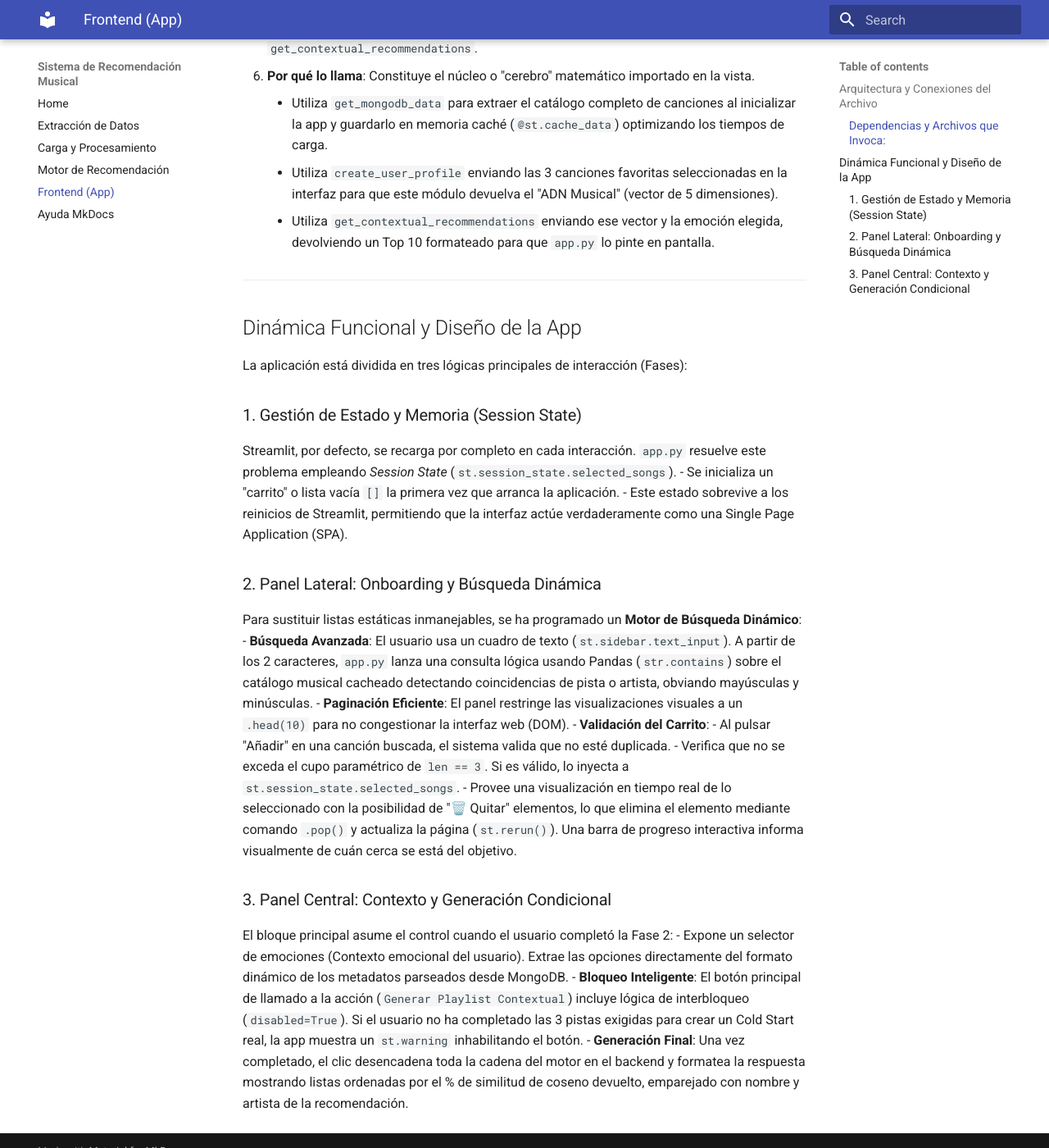
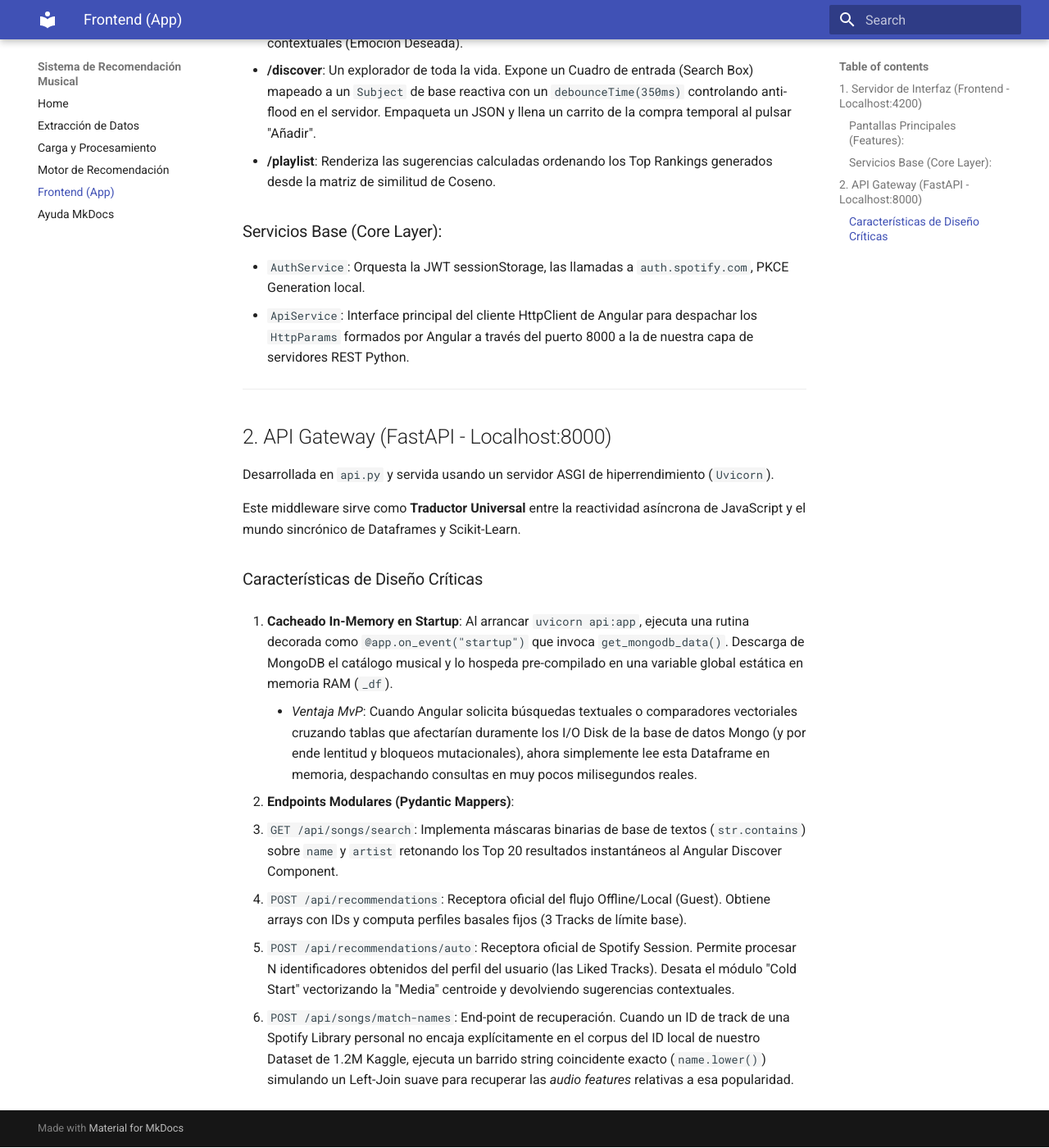
Before and after one commit to Jachias21/music_recommendation_system, an MkDocs documentation site: the page built from docs/docs/app_documentation.md, in a window 1280 px wide and 1400 px high, scrolled down 776 px. Shown: the whole window at 82% size. Built offline with MkDocs 1.6.1 and Material for MkDocs 9.7.7, drawn with Linux system fonts in a browser that asks for light colours; some of the changed text lies outside the part shown.

Commit message:
docs: actualizar documentación reflejando la arquitectura Angular, FastAPI y vectorización

```diff
--- a/docs/docs/app_documentation.md
+++ b/docs/docs/app_documentation.md
@@ -1,47 +1,36 @@
-# Documentación de `app.py` (Interfaz de Usuario Principal)
+# Documentación de Frontend (Angular) y API (FastAPI)
 
-El archivo `app.py` es el punto de entrada principal para la interfaz de usuario de nuestro **Sistema de Recomendación Musical**. Está construido utilizando el framework **Streamlit** y se encarga de gestionar toda la interacción inicial con el usuario, su perfil de preferencias musicales (Onboarding) y la presentación final de las recomendaciones contextuales.
+El sistema presenta una arquitectura Web moderna de tres capas, que desacopla la lógica de interfaz de usuario, orquestación de negocio e inteligencia artificial. Está diseñado para ofrecer una experiencia fluida como Single Page Application (SPA).
 
-## Arquitectura y Conexiones del Archivo
+## 1. Servidor de Interfaz (Frontend - Localhost:4200)
 
-Para funcionar correctamente, `app.py` no existe de forma aislada, sino que actúa como el "orquestador visual" de los procesos y modelos construidos en el sistema.
+Totalmente construido con **Angular 21** con diseño *Standalone components*. La aplicación gestiona internamente la navegación (Router), estados y renderizados sin congelar al usuario mediante Observables (RxJS).
 
-### Dependencias y Archivos que Invoca:
-`app.py` realiza llamadas a toda la raíz del backend (directorio `src/`) para delegar el procesamiento de datos y la inteligencia de recomendación:
+### Pantallas Principales (Features):
+- **/login**: Portal de autenticación con integración Social. Incluye Flujo OAuth 2.0 Proof Key for Code Exchange (PKCE) nativo conectándose a los Accounts Web de Spotify.
+- **/callback**: El componente invisible al usuario final al que Spotify redirige con un Código de Intercambio (Code Challenge). Angular recoge este *uri state*, se vuelve a comunicar con Spotify, valida el token JWT asimétrico y recupera por primera vez los metadatos del usuario final.
+- **/dashboard**: El corazón de la app interactiva. Si se es usuario Spotify cargará la lógica `SpotifyService`, trayéndose canciones salvadas (`Saved Tracks`) comparándolas primero por ID en nuestro DB y luego haciendo fuzzy match por string (`match-names`). Para cuentas locales, carga el `CartService`. En ambas presenta el panel para inyectarle parámetros contextuales (Emoción Deseada).
+- **/discover**: Un explorador de toda la vida. Expone un Cuadro de entrada (Search Box) mapeado a un `Subject` de base reactiva con un `debounceTime(350ms)` controlando anti-flood en el servidor. Empaqueta un JSON y llena un carrito de la compra temporal al pulsar "Añadir".
+- **/playlist**: Renderiza las sugerencias calculadas ordenando los Top Rankings generados desde la matriz de similitud de Coseno.
 
-1. **`src/process_data.py`**
-   - **Variables importadas**: `MONGO_URI`, `DB_NAME`, `COLLECTION_NAME`.
-   - **Por qué lo llama**: `app.py` necesita saber dónde y cómo conectarse a la base de datos de MongoDB. En lugar de codificar ("hardcodear") estas credenciales en el archivo de interfaz, las importa de las variables de entorno centrales definidas en el archivo de procesamiento.
-
-2. **`src/modeling/recommendation_engine.py`**
-   - **Funciones importadas**: `get_mongodb_data`, `create_user_profile`, `get_contextual_recommendations`.
-   - **Por qué lo llama**: Constituye el núcleo o "cerebro" matemático importado en la vista.
-     - Utiliza `get_mongodb_data` para extraer el catálogo completo de canciones al inicializar la app y guardarlo en memoria caché (`@st.cache_data`) optimizando los tiempos de carga.
-     - Utiliza `create_user_profile` enviando las 3 canciones favoritas seleccionadas en la interfaz para que este módulo devuelva el "ADN Musical" (vector de 5 dimensiones).
-     - Utiliza `get_contextual_recommendations` enviando ese vector y la emoción elegida, devolviendo un Top 10 formateado para que `app.py` lo pinte en pantalla.
+### Servicios Base (Core Layer):
+- `AuthService`: Orquesta la JWT sessionStorage, las llamadas a `auth.spotify.com`, PKCE Generation local.
+- `ApiService`: Interface principal del cliente HttpClient de Angular para despachar los `HttpParams` formados por Angular a través del puerto 8000 a la de nuestra capa de servidores REST Python.
 
 ---
 
-## Dinámica Funcional y Diseño de la App
+## 2. API Gateway (FastAPI - Localhost:8000)
 
-La aplicación está dividida en tres lógicas principales de interacción (Fases):
+Desarrollada en `api.py` y servida usando un servidor ASGI de hiperrendimiento (`Uvicorn`).
 
-### 1. Gestión de Estado y Memoria (Session State)
-Streamlit, por defecto, se recarga por completo en cada interacción. `app.py` resuelve este problema empleando *Session State* (`st.session_state.selected_songs`).
-- Se inicializa un "carrito" o lista vacía `[]` la primera vez que arranca la aplicación.
-- Este estado sobrevive a los reinicios de Streamlit, permitiendo que la interfaz actúe verdaderamente como una Single Page Application (SPA).
+Este middleware sirve como **Traductor Universal** entre la reactividad asíncrona de JavaScript y el mundo sincrónico de Dataframes y Scikit-Learn.
 
-### 2. Panel Lateral: Onboarding y Búsqueda Dinámica
-Para sustituir listas estáticas inmanejables, se ha programado un **Motor de Búsqueda Dinámico**:
-- **Búsqueda Avanzada**: El usuario usa un cuadro de texto (`st.sidebar.text_input`). A partir de los 2 caracteres, `app.py` lanza una consulta lógica usando Pandas (`str.contains`) sobre el catálogo musical cacheado detectando coincidencias de pista o artista, obviando mayúsculas y minúsculas.
-- **Paginación Eficiente**: El panel restringe las visualizaciones visuales a un `.head(10)` para no congestionar la interfaz web (DOM).
-- **Validación del Carrito**:
-  - Al pulsar "Añadir" en una canción buscada, el sistema valida que no esté duplicada.
-  - Verifica que no se exceda el cupo paramétrico de `len == 3`. Si es válido, lo inyecta a `st.session_state.selected_songs`.
-  - Provee una visualización en tiempo real de lo seleccionado con la posibilidad de "🗑️ Quitar" elementos, lo que elimina el elemento mediante comando `.pop()` y actualiza la página (`st.rerun()`). Una barra de progreso interactiva informa visualmente de cuán cerca se está del objetivo.
+### Características de Diseño Críticas
+1. **Cacheado In-Memory en Startup**: Al arrancar `uvicorn api:app`, ejecuta una rutina decorada como `@app.on_event("startup")` que invoca `get_mongodb_data()`. Descarga de MongoDB el catálogo musical y lo hospeda pre-compilado en una variable global estática en memoria RAM (`_df`).
+    - *Ventaja MvP*: Cuando Angular solicita búsquedas textuales o comparadores vectoriales cruzando tablas que afectarían duramente los I/O Disk de la base de datos Mongo (y por ende lentitud y bloqueos mutacionales), ahora simplemente lee esta Dataframe en memoria, despachando consultas en muy pocos milisegundos reales.
 
-### 3. Panel Central: Contexto y Generación Condicional
-El bloque principal asume el control cuando el usuario completó la Fase 2:
-- Expone un selector de emociones (Contexto emocional del usuario). Extrae las opciones directamente del formato dinámico de los metadatos parseados desde MongoDB.
-- **Bloqueo Inteligente**: El botón principal de llamado a la acción (`Generar Playlist Contextual`) incluye lógica de interbloqueo (`disabled=True`). Si el usuario no ha completado las 3 pistas exigidas para crear un Cold Start real, la app muestra un `st.warning` inhabilitando el botón.
-- **Generación Final**: Una vez completado, el clic desencadena toda la cadena del motor en el backend y formatea la respuesta mostrando listas ordenadas por el % de similitud de coseno devuelto, emparejado con nombre y artista de la recomendación.
+2. **Endpoints Modulares (Pydantic Mappers)**:
+   - `GET /api/songs/search`: Implementa máscaras binarias de base de textos (`str.contains`) sobre `name` y `artist` retonando los Top 20 resultados instantáneos al Angular Discover Component.
+   - `POST /api/recommendations`: Receptora oficial del flujo Offline/Local (Guest). Obtiene arrays con IDs y computa perfiles basales fijos (3 Tracks de límite base).
+   - `POST /api/recommendations/auto`: Receptora oficial de Spotify Session. Permite procesar N identificadores obtenidos del perfil del usuario (las Liked Tracks). Desata el módulo "Cold Start" vectorizando la "Media" centroide y devolviendo sugerencias contextuales.
+   - `POST /api/songs/match-names`: End-point de recuperación. Cuando un ID de track de una Spotify Library personal no encaja explícitamente en el corpus del ID local de nuestro Dataset de 1.2M Kaggle, ejecuta un barrido string coincidente exacto (`name.lower()`) simulando un Left-Join suave para recuperar las *audio features* relativas a esa popularidad.
--- a/docs/docs/ingest_data_documentation.md
+++ b/docs/docs/ingest_data_documentation.md
@@ -1,28 +1,37 @@
 # Documentación de `src/ingest_data.py` (Ingesta de Datos)
 
-El archivo `ingest_data.py` es el **primer paso** del pipeline de datos de nuestro sistema de recomendación musical. Su objetivo principal es actuar como la capa de extracción (Extract) en un proceso ETL clásico, tomando los datos crudos desde una fuente externa masiva (un CSV) y transformándolos en una estructura curada inicial ("Bronze Data").
+El archivo `ingest_data.py` es el **primer paso** del pipeline de datos de nuestro sistema de recomendación musical. Su objetivo principal es tomar los datos crudos masivos (un archivo CSV local con más de 1.2 Millones de registros extraído de Kaggle) y transformarlos en una estructura limpia y procesable ("Bronze Data").
 
 ## Propósito y Funcionalidad
 
-El catálogo original (como el de Kaggle) suele tener cientos de miles de registros y múltiples géneros que no nos interesan para nuestra prueba de concepto de emociones básicas.
+El código base evolucionó para abandonar por completo el uso lento de bucles tradicionales (`iterrows()`), empleando en su lugar procesamiento vectorizado nativo de Pandas y NumPy, logrando procesar el dataset completo en apenas segundos.
 
 La función principal `ingest_from_csv()` realiza estrictamente los siguientes pasos:
-1. **Lectura Base**: Carga el dataset original masivo ubicado en `data/source/dataset_spotify.csv` en un DataFrame de Pandas.
-2. **Filtrado y Mapeo Emocional Automático**:
-   - Utiliza un diccionario de mapeo interno (`GENRE_MAP`) que relaciona una *emoción humana* ("Alegre", "Triste", "Energico") con *géneros musicales etiquetados* (ej: "Alegre" -> "party", "pop").
-   - Cruza el DataFrame con estos géneros y filtra sólo las canciones que sirven a nuestro propósito, descartando el ruido del dataset.
-3. **Limpieza y Estructuración (Deduplicación)**:
-   - Extrae solo las características (features) útiles para nuestro motor de Machine Learning: metadatos básicos (`track_id`, `name`, `artist`) y métricas de audio (`danceability`, `energy`, `valence`, `tempo`, `acousticness`).
-   - Evita duplicados manejando un conjunto (`ids_procesados`), ya que una misma canción en Spotify puede pertenecer a varios géneros simultáneos en el dataset fuente.
-4. **Almacenamiento Local (Capa Raw / Bronze)**:
-   - Exporta el listado final de diccionarios en formato JSON y lo guarda mecánicamente en `data/raw/spotify_raw_data.json`.
-   - Este JSON es agnóstico a la tecnología de destino y sirve como estado intermedio seguro.
+
+1. **Lectura Segura y Estable**:
+   - Calcula rutas absolutas de forma relativa al fichero (`__file__`) evitando fallos si se ejecuta desde distintos directorios (`CWD`).
+   - Carga eficientemente el `dataset_spotify.csv`.
+
+2. **Limpieza Vectorizada de Metadatos**:
+   - Detecta duplicados y nulos de manera nativa en atributos críticos (`id`, `name`, `danceability`, `energy`, etc).
+   - Analiza e interpreta listas anilladas como las del string `"['Rage Against The Machine']"`, aplicando transformaciones para extraer el texto limpio.
+
+3. **Inferencia y Clasificación Emocional (MER)**:
+   Debido a que el dataset no posee géneros (o son irrelevantes en clasificaciones granulares), empleamos directrices basadas en la literatura de **Music Emotion Recognition**:
+   - **Energico**: `energy >= 0.75` AND `tempo >= 130 BPM`.
+   - **Alegre**: `valence >= 0.60` AND `danceability >= 0.55`.
+   - **Triste**: `valence <= 0.35` AND `acousticness >= 0.30` AND `energy <= 0.55`.
+   - **Neutro**: Fallback cuando no se cumplen picos extremos.
+   - Todo esto se evalúa de golpe en memoria usando `np.select`.
+
+4. **Conversión y Exportación Final**:
+   - Procesa y formatea el Output (limita precisión de flotantes).
+   - Usa `to_dict` volcando un listado final que se almacena en disco `data/raw/spotify_raw_data.json`.
 
 ---
 
 ## Interacción con el Sistema
 
-Este script no es importado habitualmente por los demás módulos en tiempo de ejecución de la interfaz. Su naturaleza es ser **ejecutado por lotes (Batch)**.
-
-- **Pre-requisito**: Requiere que se haya descargado un CSV fuente y colocado en `data/source/`.
-- **Salida / Output**: Crea un archivo estático `data/raw/spotify_raw_data.json` que será el input exacto que demandará el siguiente archivo lógico (`process_data.py`) para poder subir los datos a MongoDB.
+Este script actúa como Batch Job (Ejecución por Lotes) y se dispara una única vez al montar por primera vez el entorno.
+- **Input esperado**: Un CSV ubicado en `data/source/dataset_spotify.csv`.
+- **Output entregado**: El JSON `data/raw/spotify_raw_data.json` listo para ser ingerido por MongoDB en la fase de carga.
--- a/docs/docs/process_data_documentation.md
+++ b/docs/docs/process_data_documentation.md
@@ -1,24 +1,24 @@
 # Documentación de `src/process_data.py` (Procesamiento y Carga)
 
-El archivo `process_data.py` representa los dos últimos pasos (Transform & Load) del pipeline de datos de nuestro sistema. Su objetivo vital es tomar los datos curados locales (capa Bronze) e inyectarlos de manera óptima en nuestra base de datos NoSQL operacional (MongoDB).
+El archivo `process_data.py` representa los pasos finales del pipeline ETL local de nuestro sistema. Su objetivo vital es tomar los datos curados (capa Bronze generada por `ingest_data.py`) e inyectarlos de manera óptima en nuestra base de datos NoSQL operacional (MongoDB dockerizada).
 
 ## Propósito y Funcionalidad
 
-Este script funciona como un **Data Loader** dedicado y expone configuración crítica que el resto del sistema consume:
+Este script funciona como un **Data Loader** dedicado y expone configuraciones críticas:
 
-1. **Gestión de variables de entorno global**:
-   - Define las credenciales maestras y la ruta de conexión a la base de datos: `MONGO_URI`, `DB_NAME` y `COLLECTION_NAME`. Estas variables son consumidas posteriormente por la interfaz gráfica (`app.py`) y el motor (`recommendation_engine.py`) para saber a dónde apuntar, centralizando así la configuración de infraestructura.
+1. **Gestión de Cadenas de Conexión y Setup Global**:
+   - Define las credenciales maestras y la ruta de conexión absoluta mediante un relative path fix (`__file__`) hacia la base de datos: `MONGO_URI`, `DB_NAME` y `COLLECTION_NAME`. Estas variables clave son consumidas por la capa del API para conectarse al ecosistema persistido central.
 
 2. **La función `process_and_load_data()`**:
-   - **Lectura del almacén intermedio**: Lee el archivo local `data/raw/spotify_raw_data.json` que fue generado previamente por el script `ingest_data.py`.
-   - **Handshake con MongoDB**: Inicia un cliente de conexión usando `PyMongo`, añadiendo un tiempo de espera muy corto intencional de 5 segundos (`serverSelectionTimeoutMS=5000`). Esto lanza una alerta útil a los desarrolladores si olvidaron encender el motor de Docker.
-   - **Estrategia Drop & Replace**: Debido a que se trata del catálogo maestro, el script vacía intencionadamente la colección existente (`collection.drop()`). De este modo se evitan colisiones de IDs rotos o duplicidad parciales cuando un data engineer vuelva a inyectar un dataset modificado.
-   - **Inserción Masiva (Bulk Insert)**: Utiliza `insert_many` para grabar la lista completa de miles de canciones en la memoria de MongoDB de un único golpe transaccional.
-   - **Optimización de Consultas (Indexación)**: Finalmente, crea un "Índice" de nivel de base de datos automatizado sobre el campo `emocion`. Esto reduce dramáticamente la complejidad temporal de las consultas transversales (query performance) futuras, ya que nuestro motor de Machine Learning en `app.py` filtra estrictamente por emoción en su primer paso.
+   - **Lectura del almacén intermedio**: Abre y carga de un volcado el gigantesco JSON temporal (`data/raw/spotify_raw_data.json`).
+   - **Handshake con MongoDB**: Instancia un cliente de conexión usando `PyMongo`, añadiendo un tiempo de espera muy corto (timeout) intencional de 5 segundos (`serverSelectionTimeoutMS=5000`). Esto lanza alertas en consola útiles a los desarrolladores si olvidaron encender el contenedor Docker (`docker-compose up -d`).
+   - **Estrategia Drop & Replace (Idempotencia)**: Vacía intencionadamente la colección existente al conectarse (`collection.drop()`), previniendo colisiones de claves, duplicidades u over-fetching cuando es necesario retrocesar y actualizar el dataset.
+   - **Inserción Masiva (Bulk Insert)**: Utiliza `.insert_many()` para inyectar transaccionalmente millones de documentos a la MongoDB alojada en el puerto `27018`.
+   - **Optimización de Consultas (Indexación)**: Finalmente, crea automáticamente un índice de nivel de motor sobre la propiedad `emocion`. Esto reduce dramáticamente la complejidad espacial/temporal del read-flow base que hará nuestro API, ya que nuestro recomedador extrae siempre pre-filtrando el dataset según la emoción solicitada.
 
 ---
 
 ## Interacción con el Sistema
 
-- **Como Script de Carga**: Se ejecuta (por ejemplo, desde terminal mediante `python -m src.process_data`) justo antes o después de encender los contenedores de Docker (`docker-compose up -d`) para rellenar de datos la base local viva.
-- **Como Módulo de Configuración**: Todo el sistema de **Streamlit** importa estas 3 variables estáticas (`MONGO_URI`, `DB_NAME`, `COLLECTION_NAME`) para acceder al catálogo musical sin quemarlas directamente en su lógica.  Al conectarse, es la interfaz quien disfruta del índice de búsqueda `emocion` preconstruido aquí.
+- **Como Script de Carga Batch**: Idealmente, se invoca manualmente desde la CLI desde la raíz del proyecto tras cerciorarse que Docker y el JSON previo están listos (`uv run python src/process_data.py`).
+- **Proveedor de Configuración (Backend API)**: FastAPI hereda de aquí estructuralmente la base paramétrica (URI y Namespaces) eliminando redundancias y "hardcodes" en el middleware.
--- a/docs/docs/recommendator_engine.md
+++ b/docs/docs/recommendator_engine.md
@@ -1,17 +1,18 @@
-# Fase 3 completada: Motor de Recomendación
+# Motor de Recomendación (Filtrado Contextual)
 
-He implementado el motor de recomendación de acuerdo con las especificaciones y plan arquitectónico aprobados.
+El motor de recomendación matemático está codificado íntegramente en `src/modeling/recommendation_engine.py` actuando como núcleo duro de procesamiento bajo demanda servido mediante API.
 
-## Cambios realizados
+## Funciones Core
 
-- **[NEW]** Se ha creado el archivo `src/modeling/recommendation_engine.py`.
-- **Módulo 1: Extracción de datos**: Implementada la función `get_mongodb_data()` para conectarse a MongoDB y extraer los datos en un DataFrame de Pandas. Se ha aplicado explícitamente el escalado de la característica `tempo` usando el `MinMaxScaler` de Scikit-Learn.
-- **Módulo 2: Perfil de usuario (Cold Start)**: Implementada la función `create_user_profile(user_favorite_song_ids, df)` que recibe 3 IDs de canciones y genera un vector matemático centroide de 5 dimensiones (ADN musical del usuario) derivado de los promedios de `danceability`, `energy`, `valence`, `tempo` y `acousticness`.
-- **Módulo 3: Motor de Recomendación y Contexto**: Desarrollada la función `get_contextual_recommendations(user_vector, target_emotion, dataframe_base, top_n)`. Ésta filtra el dataset base para coincidir con la emoción objetivo (ahorrando tiempo computacional), emplea `cosine_similarity` sobre la matriz de características resultante, y devuelve el Top 5 ordenado en un formato JSON-like compuesto por diccionarios con la estructura: nombre, artista, ID y score de similitud.
+- **Módulo 1: Extracción de datos en caché**: Implementada la función `get_mongodb_data()`. Invoca Pymongo, retorna un DataFrame nativo Pandas para los cálculos algebraicos y escala en el momento la columna `tempo` usando el `MinMaxScaler` estandarizándolo (`0` a `1`) con las otras features para evitar sesgos por amplitudes asimétricas en la métrica (BPM).
 
-## Pruebas y Validación (Automated Tests/Manual Verification)
+- **Módulo 2: Perfilado (ADN) y "Cold Start"**: Implementada la función `create_user_profile(user_favorite_song_ids, df)`. Recibe N IDs de canciones base (como las seleccionadas a mano, o las "Liked Songs" pasadas por Spotify) y agrupa mediante medias (.mean()) un vector matemático centroide de 5 dimensiones. Este es el perfil digital instantáneo de las preferencias acústicas y energéticas del usuario.
 
-- Se probó localmente el archivo `recommendation_engine.py` mediante el Virtual Environment.
-- El script validó exitosamente la lógica interna, las importaciones, y la sintaxis.
-- La arquitectura empleada prevé la inactividad de las bases de datos externas configurando timeouts óptimos y capturando excepciones. El flujo de simulación `if __name__ == '__main__':` fue validado capturando el caso cuando el clúster MongoDB no está operativo, devolviendo mensajes con instrucciones limpias para resolver incidentes.
-- El módulo ya se encuentra completamente preparado para ser importado orgánicamente desde la futura interfaz del backend o el frontend sin interrupciones ni distorsión matemática.
+- **Módulo 3: Motor de Recomendación Contextual**: Desarrollada la función `get_contextual_recommendations(user_vector, target_emotion, dataframe_base, top_n)`.
+  1. Filtra primero todo el dataset MongoDB (usualmente 1.2M) exigiendo coincidir con la `emocion` elegida (Alegre, Triste, Energico, etc). Reduce considerablemente costes de búsqueda matricial de fuerza bruta T(N^2).
+  2. Emplea la técnica `cosine_similarity` extrayendo ángulos de similitud estricta entre el Perfil de Usuario con cada registro disponible habilitado.
+  3. Ordena los clústeres descendientemente, filtrando aquellos que ya incluyó el usuario (no recomendamos lo mismo de lo que ya somos fan o hemos pre-seleccionado) y devuelve un formato serializado JSON List.
+
+## Interfaz de Exposición
+
+Dado el diseño full-stack propuesto, el framework general (Angular) no llama directamante a este Python. Por el medio figura un orquestador (API Gateway desarrollado en FastAPI) que importa estas bases, maneja el cache global del Dataframe `_df` (para no re-golpear a Mongo repetidamente) y expone Web Endpoints asíncronos en el puerto `8000` devolviéndoselos al SPA Client.
```
Also changed, not shown: docs/docs/index.md (+4 -4 lines).
